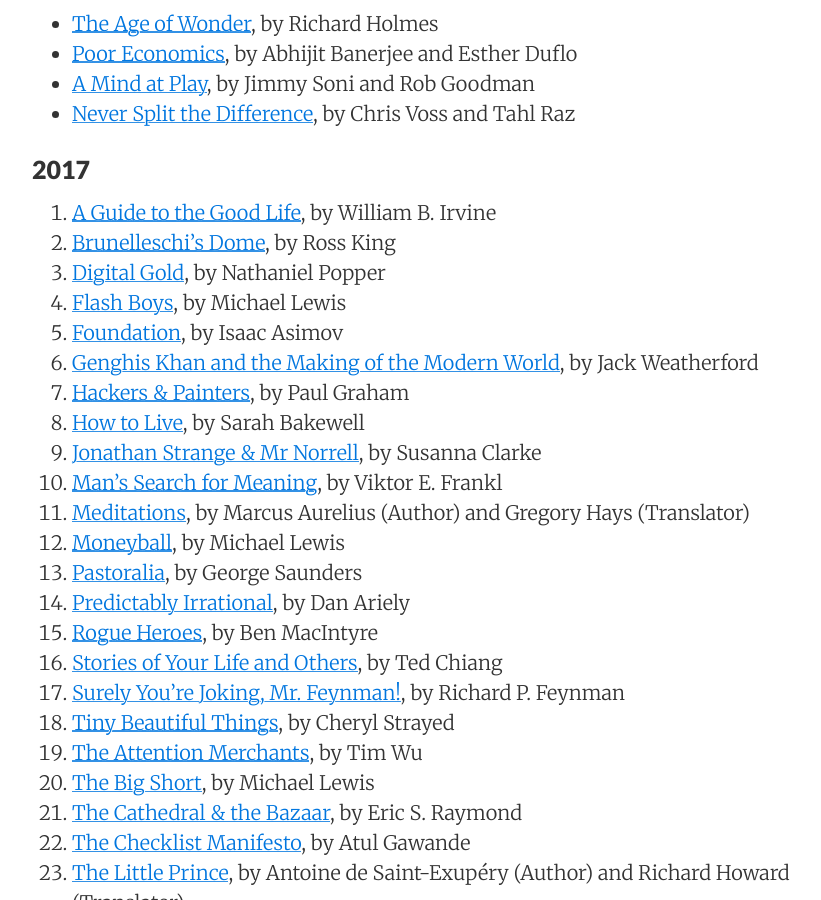
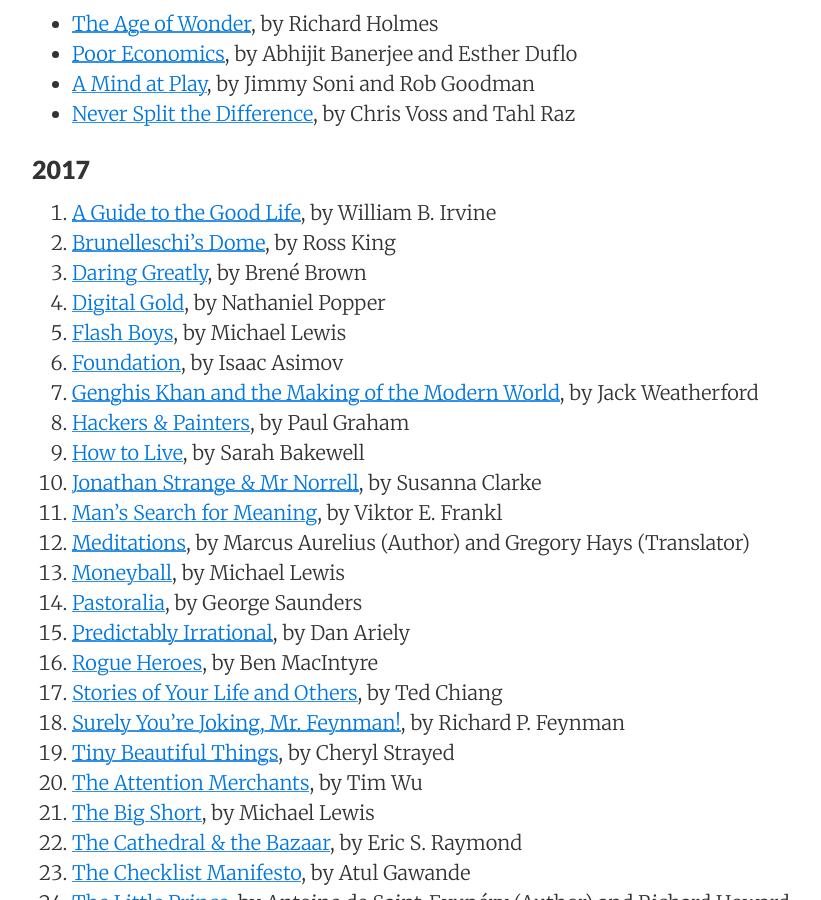
Before and after one commit to sewardlee337/sewardlee337.github.io, a Jekyll site: the page built from readinglist.md, in a window 1280 px wide and 900 px high, scrolled down 410 px. Shown: the whole window, without its empty margins (188-1009 px from the left). Built offline with Jekyll 4.4.1, drawn with Linux system fonts in a browser that asks for light colours; nearby versions of some CDN libraries.

Commit message:
Update reading list

```diff
--- a/readinglist.md
+++ b/readinglist.md
@@ -22,6 +22,7 @@ _"My alma mater was books, a good library... I could spend the rest of my life r
 
 1. [A Guide to the Good Life](https://www.amazon.com/Guide-Good-Life-Ancient-Stoic-ebook/dp/B0040JHNQG/ref=pd_sim_351_6?_encoding=UTF8&psc=1&refRID=55TM0587AYHX8KJ0PFHH), by William B. Irvine
 1. [Brunelleschi's Dome](https://www.amazon.com/Brunelleschis-Dome-Renaissance-Reinvented-Architecture-ebook/dp/B00DUVKOUW/ref=sr_1_1?s=digital-text&ie=UTF8&qid=1500162915&sr=1-1&keywords=brunelleschi%27s+dome), by Ross King
+1. [Daring Greatly](https://www.amazon.com/Daring-Greatly-Courage-Vulnerable-Transforms-ebook/dp/B007P7HRS4/ref=sr_1_1?ie=UTF8&qid=1507268420&sr=8-1&keywords=brene+brown+daring+greatly), by Brené Brown
 1. [Digital Gold](https://www.amazon.com/Digital-Gold-Bitcoin-Millionaires-Reinvent-ebook/dp/B01D8KFX9Q/ref=sr_1_1?s=digital-text&ie=UTF8&qid=1500163114&sr=1-1&keywords=digital+gold), by Nathaniel Popper
 1. [Flash Boys](https://www.amazon.com/Flash-Boys-Wall-Street-Revolt-ebook/dp/B00HVJB4VM/ref=sr_1_1?ie=UTF8&qid=1502054652&sr=8-1&keywords=flash+boys), by Michael Lewis
 1. [Foundation](https://www.amazon.com/Foundation-Isaac-Asimov-ebook/dp/B000FC1PWA/ref=sr_1_1?ie=UTF8&qid=1501446251&sr=8-1&keywords=foundation+asimov), by Isaac Asimov
```
